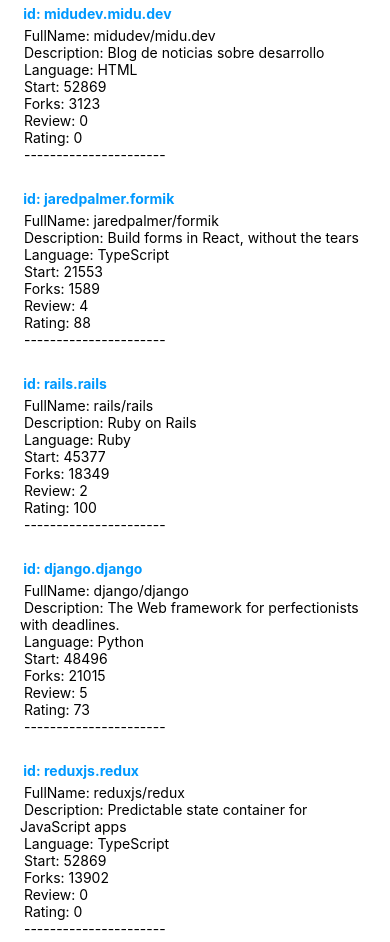
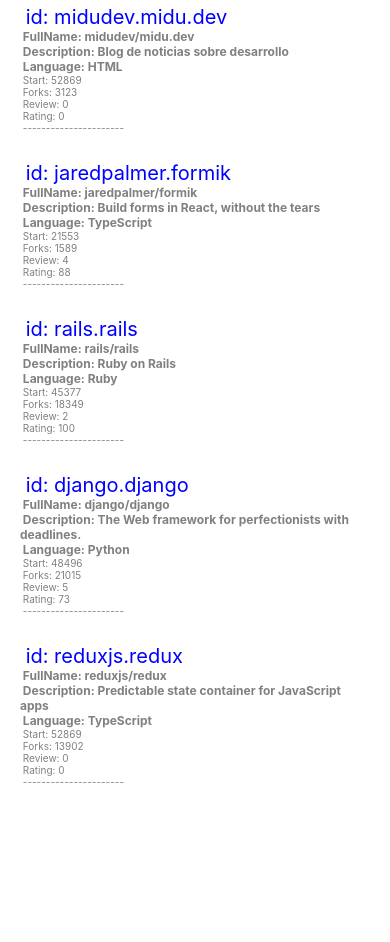
Before and after one commit to alejandrozeb/React-Native-2, a React Native app: screen / in a window 390 px wide. After the commit the page ends 844 px from the top, so only its background shows below. Built offline with nearby package versions, Linux system fonts and the light colour scheme.

Commit message:
add reusable component for styled text

```diff
--- a/src/components/RepositoryItem.jsx
+++ b/src/components/RepositoryItem.jsx
@@ -1,18 +1,20 @@
 import React from "react";
-import { View, Text, StyleSheet } from "react-native";
+import { View, StyleSheet } from "react-native";
+import StyledText from "./StyledText";
+
 
 const RepositoryItem = (props) => {
   return (
     <View key={props.id} style={styles.container}>
-      <Text style={styles.strong}> id: {props.id}</Text>
-      <Text> FullName: {props.fullName}</Text>
-      <Text> Description: {props.description}</Text>
-      <Text> Language: {props.language}</Text>
-      <Text> Start: {props.stargazersCount}</Text>
-      <Text> Forks: {props.forksCount}</Text>
-      <Text> Review: {props.reviewCount}</Text>
-      <Text> Rating: {props.ratingAverage}</Text>
-      <Text> ---------------------- </Text>
+      <StyledText big blue> id: {props.id}</StyledText>
+      <StyledText bold> FullName: {props.fullName}</StyledText>
+      <StyledText bold> Description: {props.description}</StyledText>
+      <StyledText bold> Language: {props.language}</StyledText>
+      <StyledText small> Start: {props.stargazersCount}</StyledText>
+      <StyledText small> Forks: {props.forksCount}</StyledText>
+      <StyledText small> Review: {props.reviewCount}</StyledText>
+      <StyledText small> Rating: {props.ratingAverage}</StyledText>
+      <StyledText small> ---------------------- </StyledText>
     </View>
   );
 };
@@ -22,12 +24,7 @@
     padding: 20,
     paddingBottom: 5,
     paddingTop: 5,
-  },
-  strong: {
-    color: "#09f",
-    fontWeight: "bold",
-    marginBottom: 5,
-  },
+  }
 });
 
 export default RepositoryItem;
--- /dev/null
+++ b/src/components/StyledText.jsx
@@ -0,0 +1,32 @@
+import React, { Children } from "react";
+import { Text, StyleSheet } from "react-native";
+
+const styles = StyleSheet.create({
+  text: {
+    fontSize: 12,
+    color: "grey",
+  },
+  bold: {
+    fontWeight: "bold",
+  },
+  blue: {
+    color: "blue",
+  },
+  big: {
+    fontSize: 20,
+  },
+  small: {
+    fontSize: 10,
+  },
+});
+
+export default function StyledText({ blue, bold, children, big, small }) {
+  const textStyles = [
+    styles.text,
+    blue && styles.blue,
+    big && styles.big,
+    small && styles.small,
+    bold && styles.bold,
+  ];
+  return <Text style={textStyles}>{children}</Text>;
+}
```
